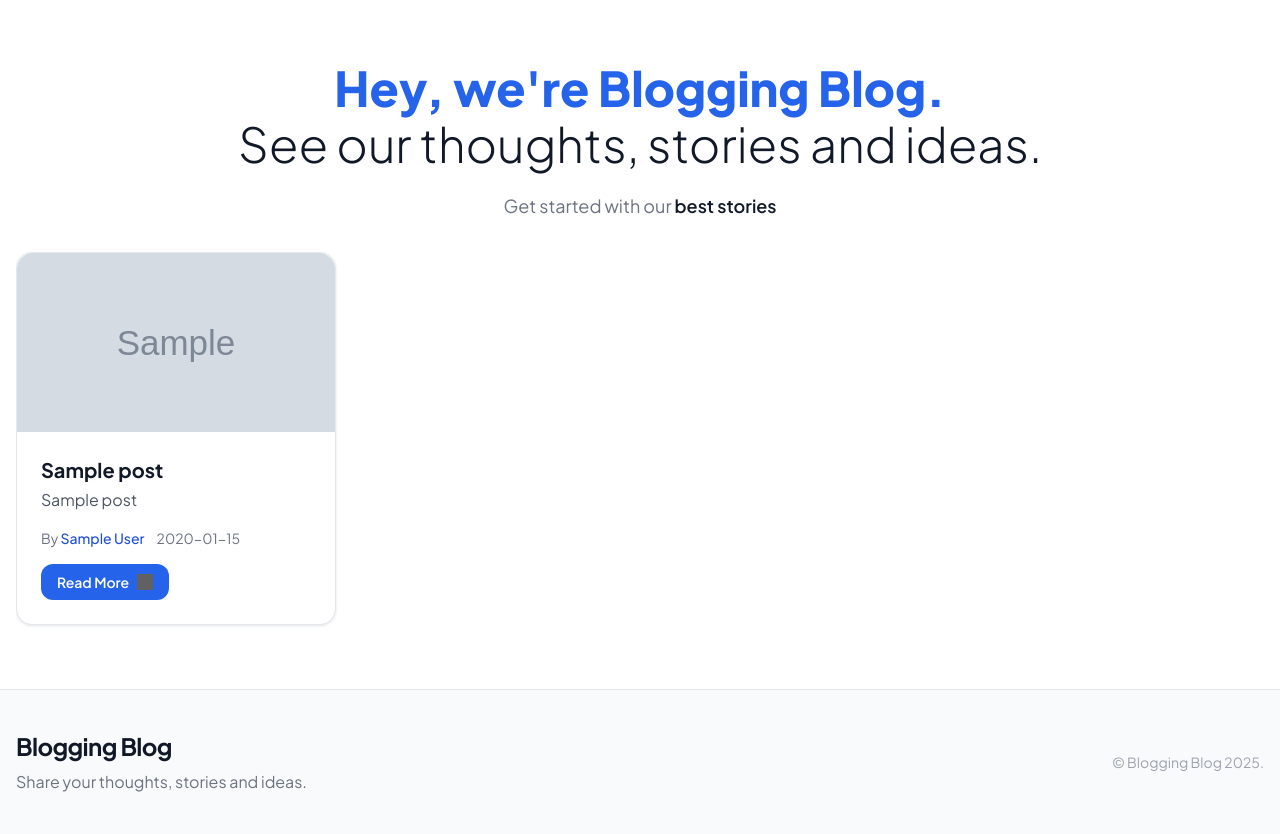
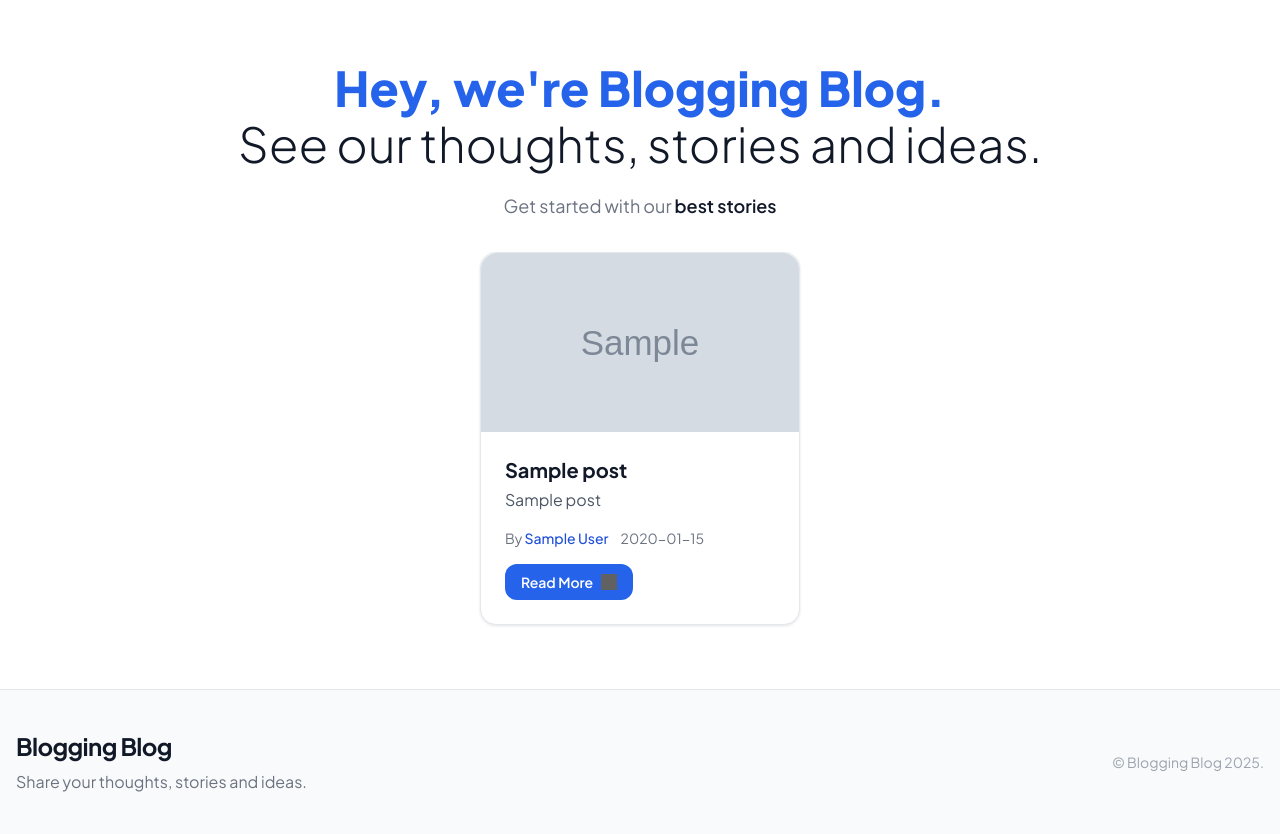
Before and after one commit to Somraj-234/Blogging-Blog, a Flask app: page / in a window 1280 px wide. Shown: the part 65-899 px from the top of the page. Run offline with Flask 3, Linux system fonts and the light colour scheme; tables that the repository leaves empty hold one stand-in row (Sample ...); some libraries are stand-ins or nearby versions; grey boxes are pictures that could not be loaded.

Commit message:
minor fix

```diff
--- a/templates/index.html
+++ b/templates/index.html
@@ -28,7 +28,7 @@
       </div>
       {% endif %}
     </div>
-    <ul class="flex gap-8 overflow-x-auto pb-4 snap-x snap-mandatory hide-scrollbar">
+    <ul class="flex justify-center items-center gap-8 overflow-x-auto pb-4 snap-x snap-mandatory hide-scrollbar">
       {% for post in all_posts %}
       <li class="min-w-[260px] max-w-xs flex-shrink-0 snap-center">
         <div class="bg-white border border-gray-200 rounded-2xl shadow shadow-gray-200 hover:shadow-lg hover:shadow-gray-300 transition flex flex-col h-full">
```
